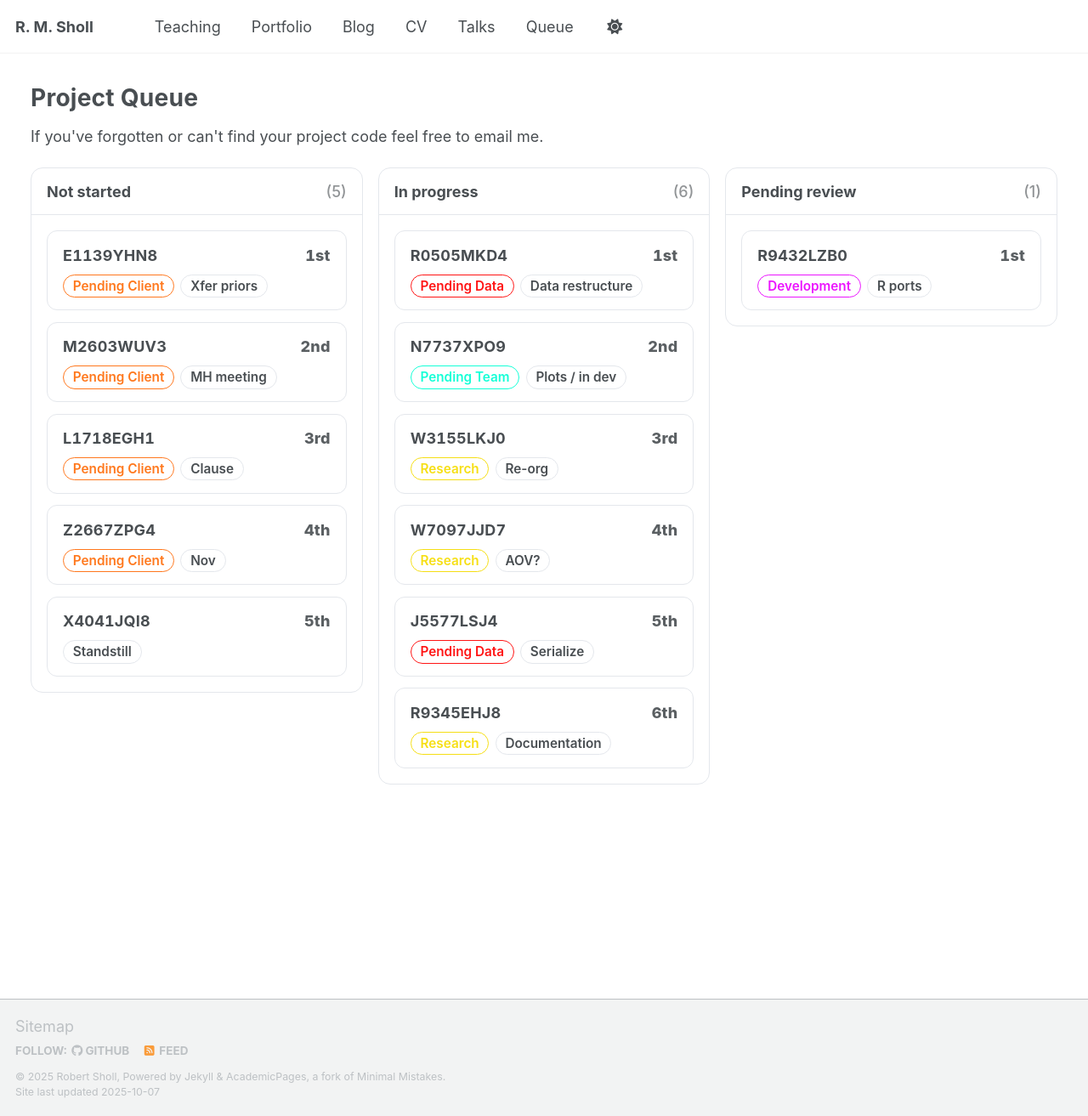
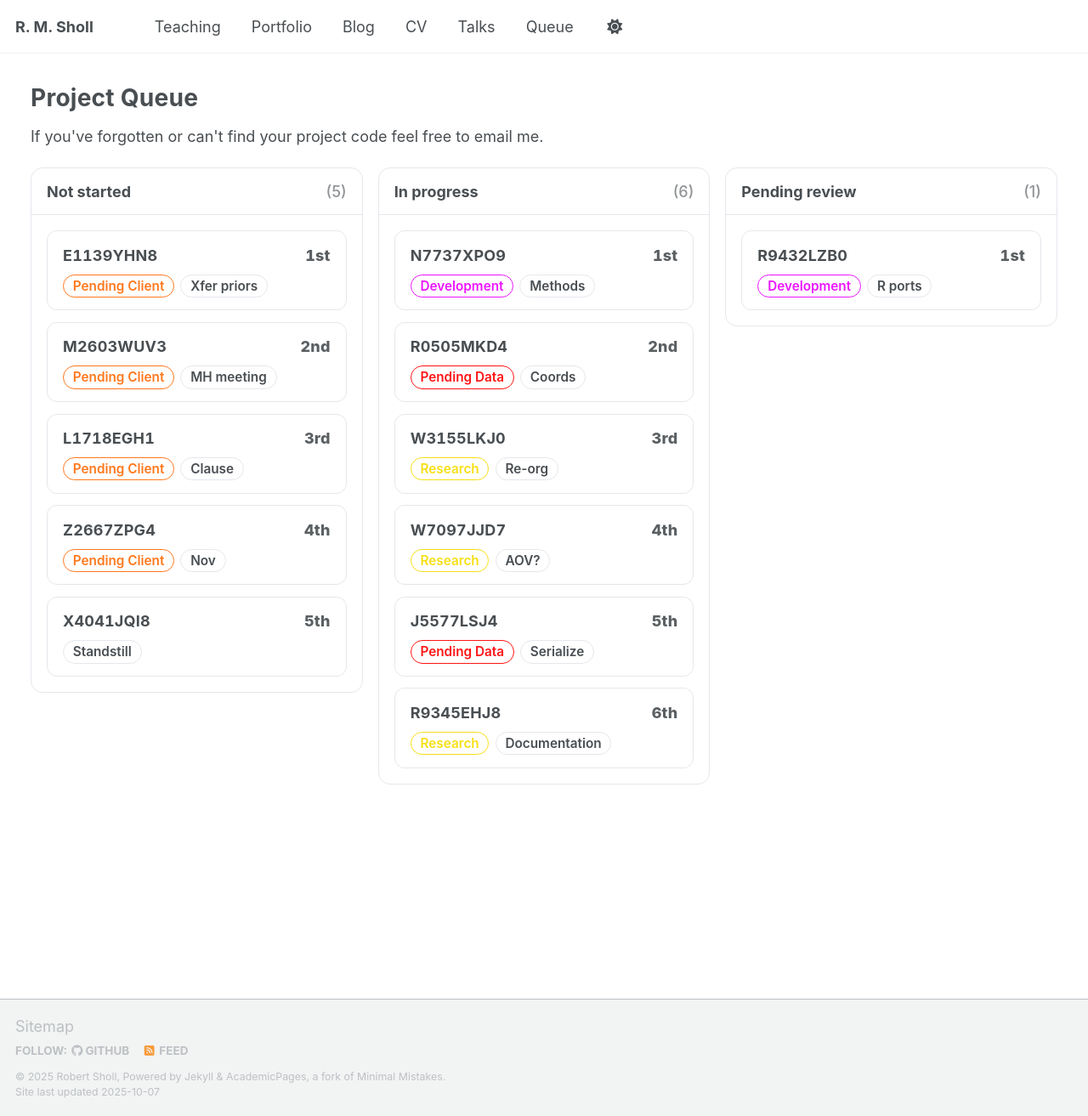
Before and after one commit to rmshksu/rmshksu.github.io, a Jekyll site: the page built from _pages/queue.md, in a window 1280 px wide and 1313 px high. Shown: the whole window at 85% size. Built offline with Jekyll 4.4.1, drawn with Linux system fonts in a browser that asks for light colours; a script that is not in the unit is left out.

Commit message:
update queue

```diff
--- a/_data/queue.yml
+++ b/_data/queue.yml
@@ -9,9 +9,9 @@ projects:
   - code: R0505MKD4
     #client_hint:
     status: "In progress"
-    queue: 1
+    queue: 2
     #due:
-    notes: "Data restructure"
+    notes: "Coords"
     data-group: Pending Data
   - code: R9432LZB0
     #client_hint:
@@ -79,7 +79,7 @@ projects:
   - code: N7737XPO9
     #client_hint:
     status: "In progress"
-    queue: 2
+    queue: 1
     #due:
-    notes: "Plots / in dev"
-    data-group: Pending Team
+    notes: "Methods"
+    data-group: Development
```
